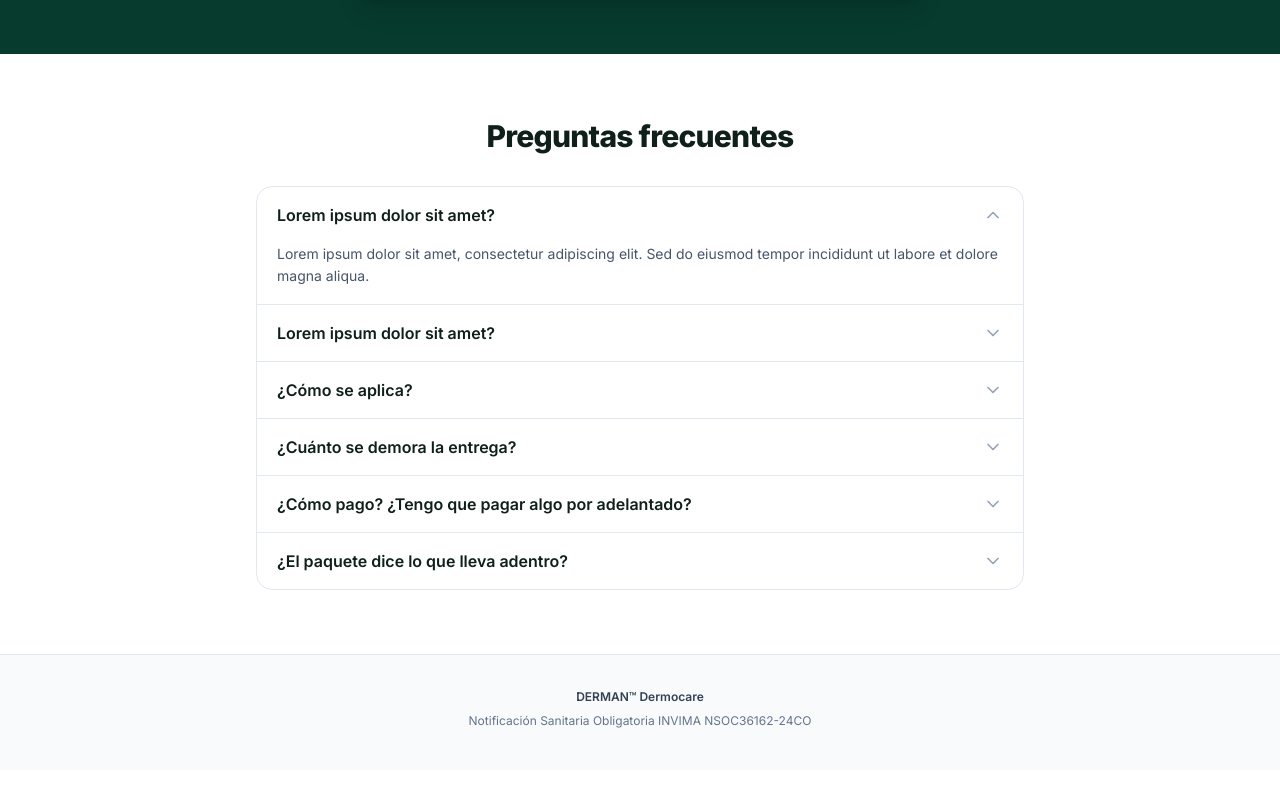
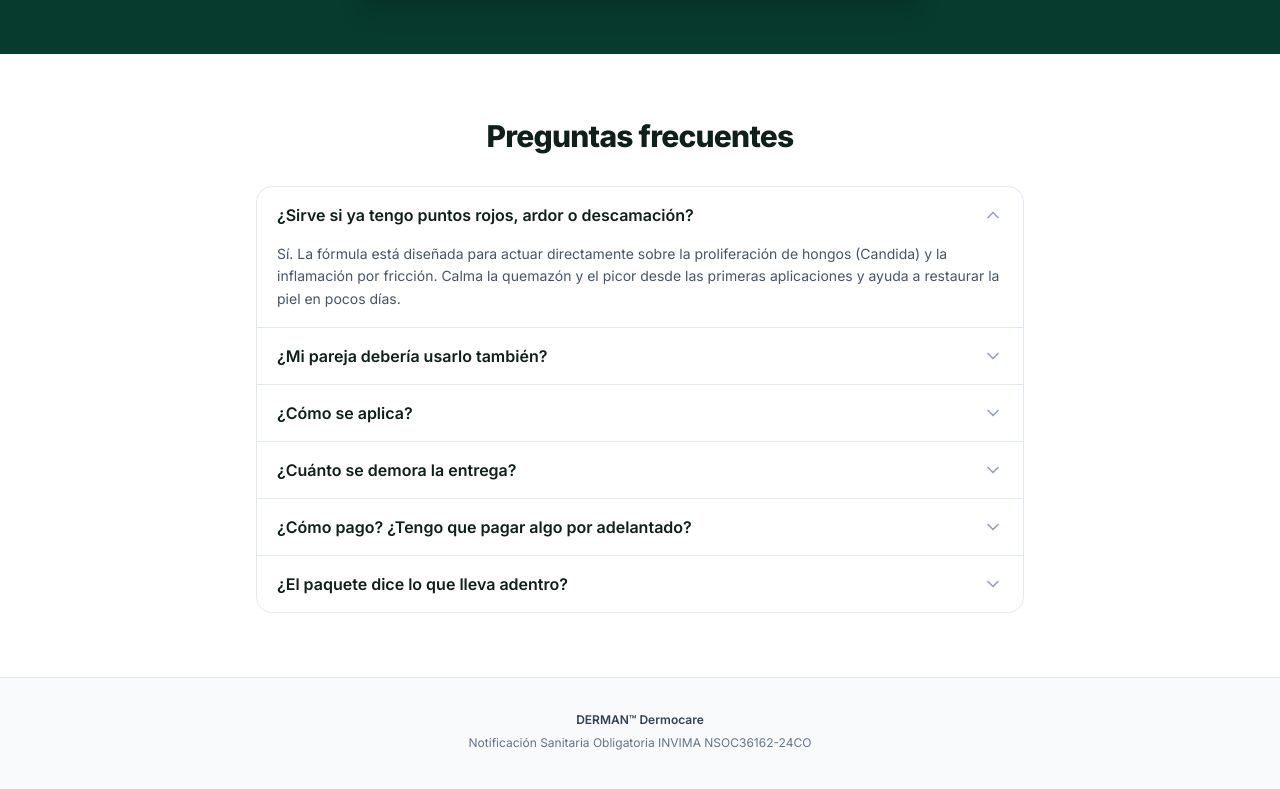
Before and after one commit to cezarwalteros-cpu/landing-pages-derman, a React (Vite) app: page / in a window 1280 px wide. Shown: the part 5561-6350 px from the top of the page. Built offline with nearby package versions, Linux system fonts and the light colour scheme; no server answers; the database is empty.

Commit message:
Update Faq.tsx

```diff
--- a/src/components/Faq.tsx
+++ b/src/components/Faq.tsx
@@ -1,8 +1,16 @@
 import { useState } from 'react';
 import { ChevronDown } from 'lucide-react';
-import { LOREM, useT } from '../lib/textos';
+import { useT } from '../lib/textos';
 
 const FAQS_FIJAS = [
+  {
+    q: '¿Sirve si ya tengo puntos rojos, ardor o descamación?',
+    a: 'Sí. La fórmula está diseñada para actuar directamente sobre la proliferación de hongos (Candida) y la inflamación por fricción. Calma la quemazón y el picor desde las primeras aplicaciones y ayuda a restaurar la piel en pocos días.',
+  },
+  {
+    q: '¿Mi pareja debería usarlo también?',
+    a: 'Es lo más recomendable. Los hongos y desequilibrios en la zona íntima se transmiten con facilidad por contacto y sudor. Usarlo ambos al mismo tiempo previene el molesto efecto de contagio cruzado y recaídas continuas.',
+  },
   {
     q: '¿Cómo se aplica?',
     a: 'Lava y seca bien la zona. Aplica una capa delgada en la piel externa con irritación o roce, 1 o 2 veces al día. Después de afeitarte, aplícala sobre la piel seca para calmar el ardor.',
@@ -24,11 +32,19 @@ const FAQS_FIJAS = [
 export function Faq() {
   const t = useT();
   const [open, setOpen] = useState<number | null>(0);
+
   const FAQS = [
-    { q: t('faq1.pregunta', LOREM.t + '?'), a: t('faq1.respuesta', LOREM.p) },
-    { q: t('faq2.pregunta', LOREM.t + '?'), a: t('faq2.respuesta', LOREM.p) },
-    ...FAQS_FIJAS,
+    {
+      q: t('faq1.pregunta', FAQS_FIJAS[0].q),
+      a: t('faq1.respuesta', FAQS_FIJAS[0].a),
+    },
+    {
+      q: t('faq2.pregunta', FAQS_FIJAS[1].q),
+      a: t('faq2.respuesta', FAQS_FIJAS[1].a),
+    },
+    ...FAQS_FIJAS.slice(2),
   ].filter((f) => f.q && f.a);
+
   return (
     <section className="section">
       <h2 className="section-title">Preguntas frecuentes</h2>
```
